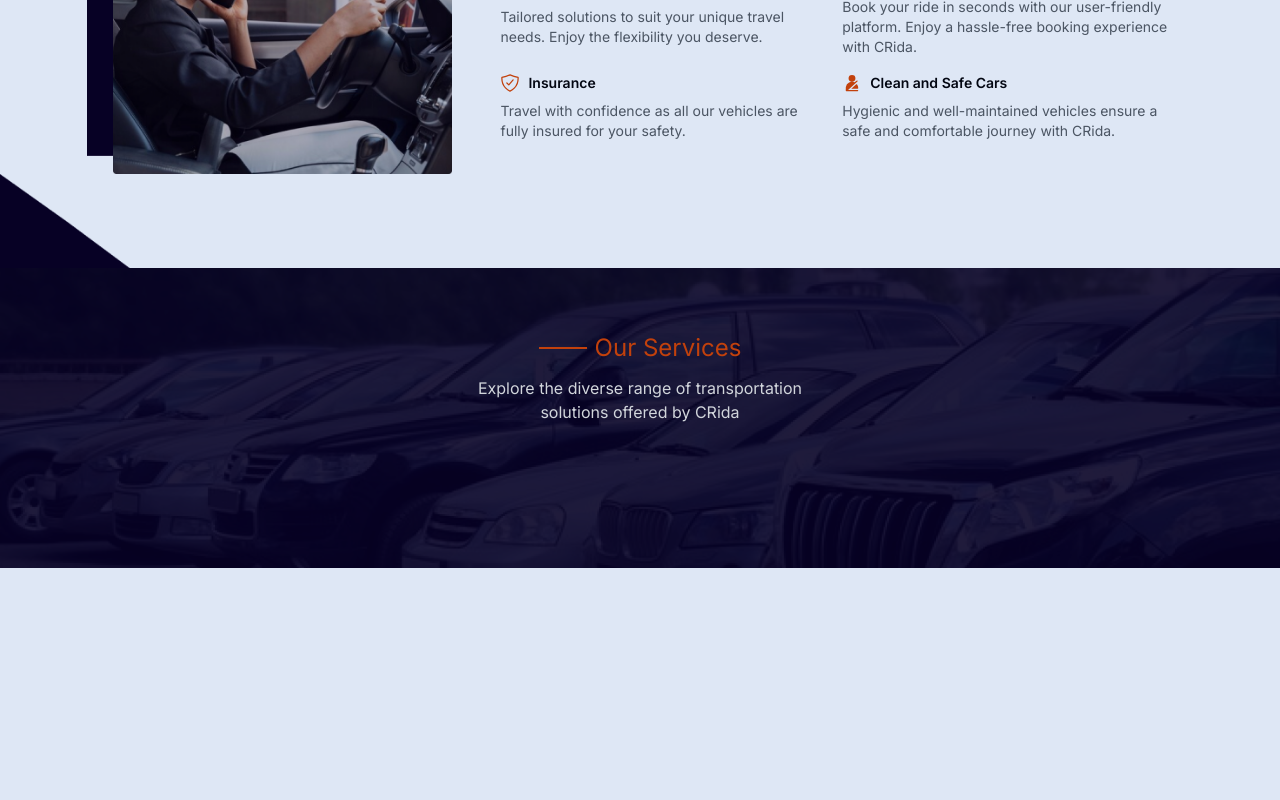
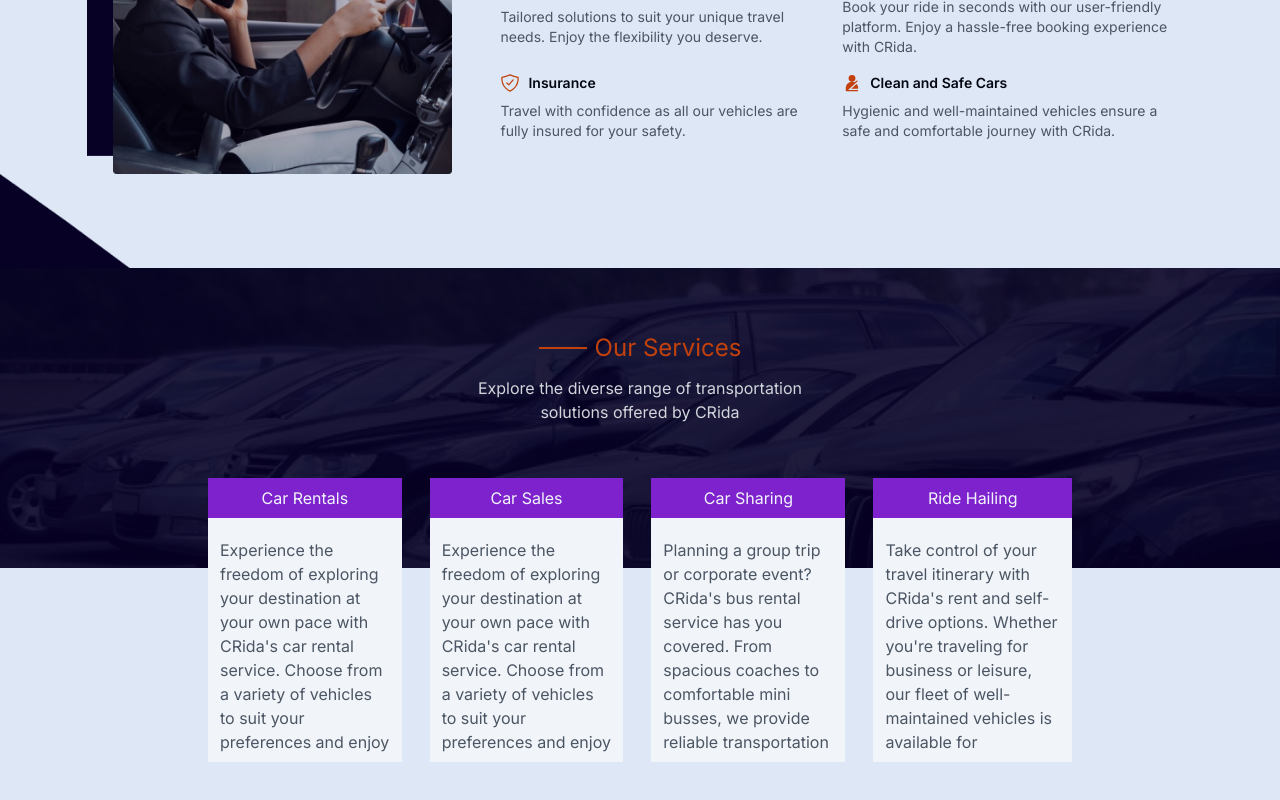
Before and after one commit to BigOTF/Ride, a Next.js app: page / in a window 1280 px wide. Shown: the part 1679-2479 px from the top of the page. Before the commit the page ends 2287 px from the top, so only its background shows below. Built offline with nearby package versions, Linux system fonts and the light colour scheme.

Commit message:
Created a section

```diff
--- a/app/page.js
+++ b/app/page.js
@@ -207,6 +207,25 @@
         </div>
       </section>
 
+      <section className='flex gap-7 mx-52 transform translate-y-[-130px]'>
+        <div className='bg-slate-100'>
+          <p className='bg-purple-700 text-slate-100 py-2 text-center'>Car Rentals</p>
+          <p className='px-3 pb-2 pt-5 text-gray-600'>Experience the freedom of exploring your destination at your own pace with CRida's car rental service. Choose from a variety of vehicles to suit your preferences and enjoy </p>
+        </div>
+        <div className='bg-slate-100'>
+          <p className='bg-purple-700 text-slate-100 py-2 text-center'>Car Sales</p>
+          <p className='px-3 pb-2 pt-5 text-gray-600'>Experience the freedom of exploring your destination at your own pace with CRida's car rental service. Choose from a variety of vehicles to suit your preferences and enjoy</p>
+        </div>
+        <div className='bg-slate-100'>
+          <p className='bg-purple-700 text-slate-100 py-2 text-center'>Car Sharing</p>
+          <p className='px-3 pb-2 pt-5 text-gray-600'>Planning a group trip or corporate event? CRida's bus rental service has you covered. From spacious coaches to comfortable mini busses, we provide reliable transportation</p>
+        </div>
+        <div className='bg-slate-100'>
+          <p className='bg-purple-700 text-slate-100 py-2 text-center'>Ride Hailing</p>
+          <p className='px-3 pb-2 pt-5 text-gray-600'>Take control of your travel itinerary with CRida's rent and self-drive options. Whether you're traveling for business or leisure, our fleet of well-maintained vehicles is available for</p>
+        </div>
+      </section>
+
     </main>
   )
 }
```
